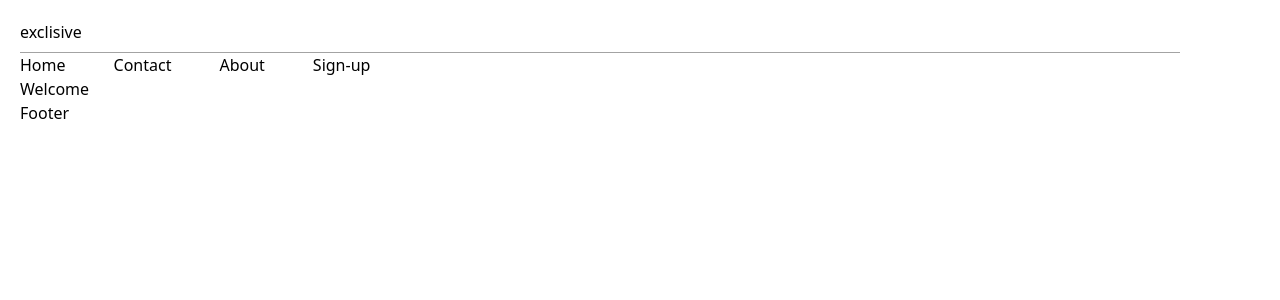
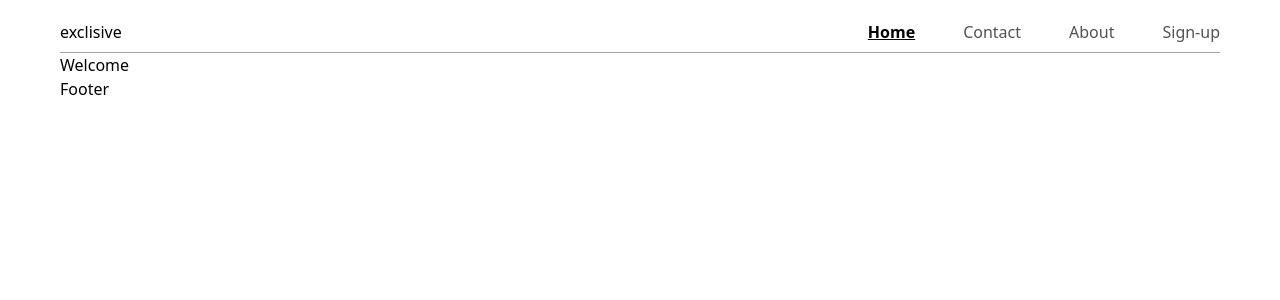
Before and after one commit to dilshod2604/D-shop, a Next.js app: page / in a window 1280 px wide. Shown: the top 300 px of the page. Built offline with nearby package versions, Linux system fonts and the light colour scheme.

Commit message:
Navbar is finished

```diff
--- a/src/app/globals.css
+++ b/src/app/globals.css
@@ -11,5 +11,5 @@
   width: 100%;
   max-width: 1200px;
   padding-inline: 20px;
-  margin-inline: auuto;
+  margin-inline: auto;
 }
--- a/src/components/Layout/Header.tsx
+++ b/src/components/Layout/Header.tsx
@@ -7,8 +7,8 @@ const Header = () => {
       <div className="container">
         <div className="flex items-start justify-between pt-5 pb-2 border-b border-neutral-400">
           <div className="flex items-center justify-center ">exclisive</div>
+          <Navbar />
         </div>
-        <Navbar />
       </div>
     </header>
   );
--- a/src/components/ui/Navbar.tsx
+++ b/src/components/ui/Navbar.tsx
@@ -1,13 +1,30 @@
+"use client";
 import { links } from "@/constants/links";
 import Link from "next/link";
+import { usePathname } from "next/navigation";
 import React from "react";
 
 const Navbar = () => {
+  const pathName = usePathname();
   return (
     <ul className="flex items-center  gap-x-[48px] text-black">
       {links.map((link, index) => (
         <li key={index}>
-          <Link href={link.href}>{link.name}</Link>
+          {pathName === link.href ? (
+            <Link
+              href={link.href}
+              className="text-black font-bold pb-2 underline transition"
+            >
+              {link.name}
+            </Link>
+          ) : (
+            <Link
+              href={link.href}
+              className="text-neutral-600 font-normal transition   "
+            >
+              {link.name}
+            </Link>
+          )}
         </li>
       ))}
     </ul>
```
Also changed, not shown: 1 other file (tests, documents, lock files or other folders).
